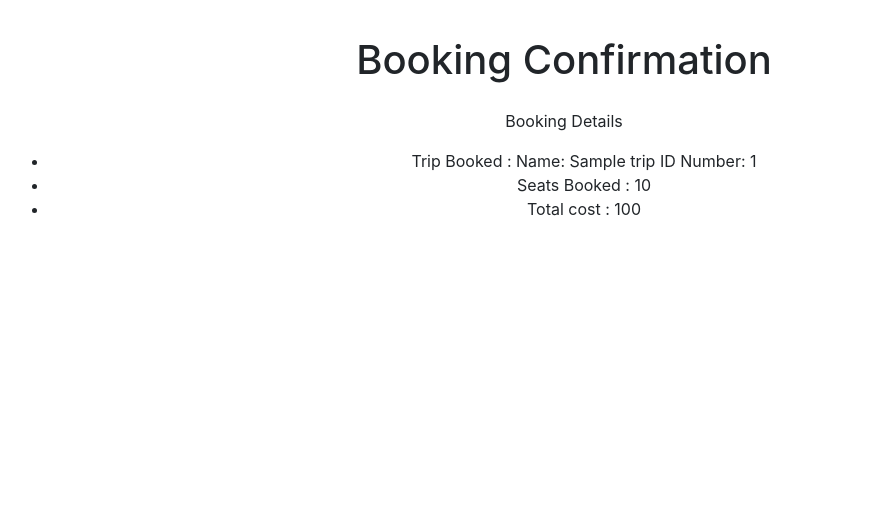
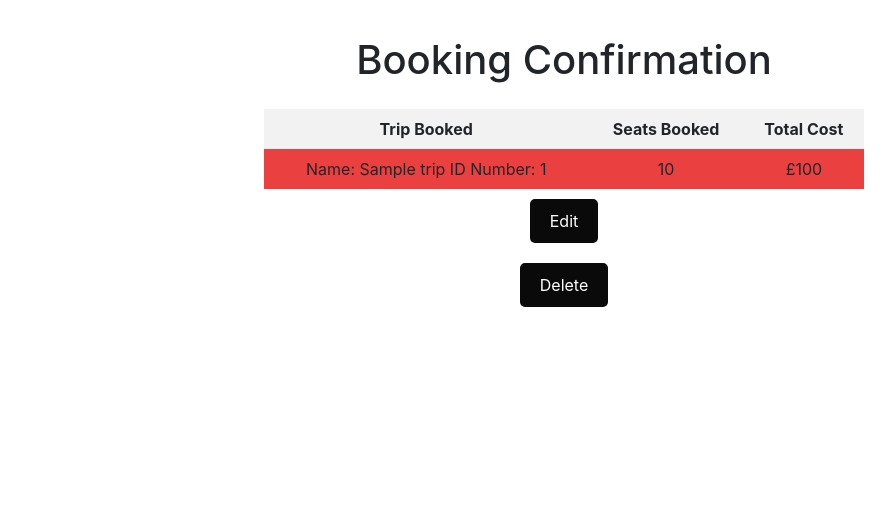
Before and after one commit to RichBurman/Project_4, a Django app: page /booking/success/1/ in a window 1280 px wide. Shown: the part 56-562 px from the top of the page, without its empty margins (76-971 px from the left). Run offline with Django 3.2, Linux system fonts and the light colour scheme; tables that the repository leaves empty hold one stand-in row (values such as "Sample post"); some libraries are stand-ins or nearby versions.

Commit message:
Add styling to booking_success.html

```diff
--- a/static/css/style.css
+++ b/static/css/style.css
@@ -36,9 +36,10 @@ main {
     color: white;
     padding: 10px 20px;
     font-size: 16px;
-    border: none;
+    border: 10px;
     border-radius: 5px;
     cursor: pointer;
+    margin: 10px;
 
 }
 
--- a/templates/booking_success.html
+++ b/templates/booking_success.html
@@ -2,11 +2,36 @@
 
 <h1>Booking Confirmation</h1>
 
-<p>Booking Details</p>
-<ul>
-  <li>Trip Booked : {{ booking.trip_booked }}</li>
-  <li>Seats Booked : {{ booking.seats_required }}</li>
-  <li>Total cost : {{ total_cost }}</li>
-</ul>
+<div>
+  <table class="center-table">
+    <thread>
+      <tr>
+        <th>Trip Booked</th>
+        <th>Seats Booked</th>
+        <th>Total Cost</th>
+      </tr>
+
+      <tr></tr>
+    </thread>
+    <tbody>
+      <tr>
+        <td>{{ booking.trip_booked }}</td>
+        <td>{{ booking.seats_required }}</td>
+        <td>£{{ total_cost }}</td>
+      </tr>
+    </tbody>
+  </table>
+</div>
+
+<div>
+  <a href="{% url 'editbooking' booking.id %}">
+    <button class="booking-button">Edit</button>
+  </a>
+</div>
+<div>
+  <a href="{% url 'deletebooking' booking.id %}">
+    <button class="booking-button">Delete</button>
+  </a>
+</div>
 
 {% endblock %}
```
Also changed, not shown: Football_travel/forms.py (+4 -4 lines).
